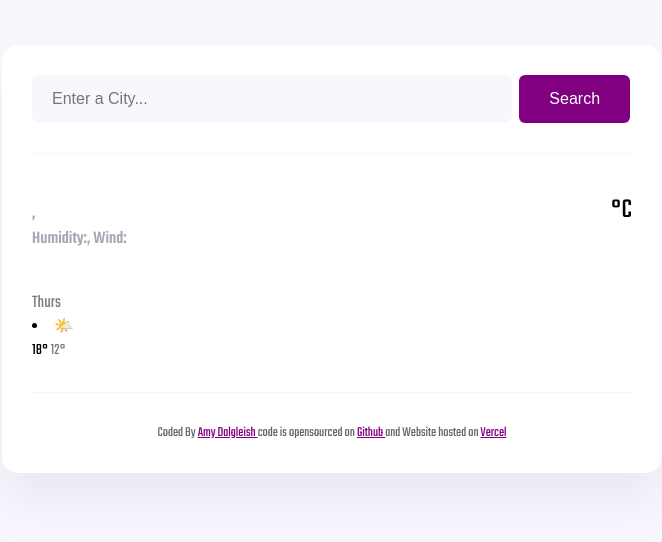
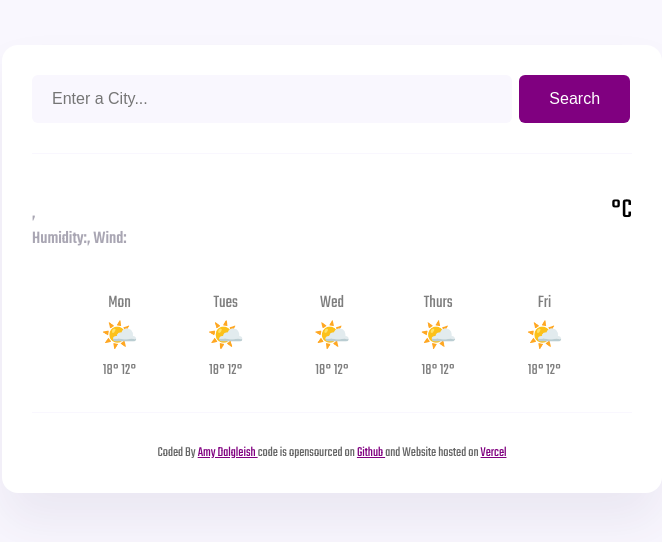
Before and after one commit to Ammyyd/AmyV2-Weather-App, a plain HTML site: page index.html in a window 1280 px wide. Shown: the whole page, without its empty margins (308-970 px from the left). Drawn offline with nearby package versions, Linux system fonts and the light colour scheme; no server answers.

Commit message:
Inject the Forecast HTML from JavaScript

```diff
--- a/index.html
+++ b/index.html
@@ -45,17 +45,7 @@
             <div class="weather-app-unit">°C</div>
           </div>
         </div>
-        <div class="weather-forecast">
-          <div class="row">
-            <div class="col-2">
-              <div class="weather-forecast-date">Thurs</div>
-              <li>🌤️</li>
-              <div class="weather-forecast-temperatures"></div>
-              <span class="weather-forecast-temperature-max"> 18° </span>
-              <span class="weather-forecast-temperature-min"> 12° </span>
-            </div>
-          </div>
-        </div>
+        <div class="weather-forecast" id="forecast"></div>
       </main>
       <footer>
         Coded By
--- a/src/index.js
+++ b/src/index.js
@@ -52,7 +52,32 @@ function handleSearchSubmit(event) {
   searchCity(searchInput.value);
 }
 
+function displayForecast() {
+  let forecastElement = document.querySelector("#forecast");
+
+  let days = ["Mon", "Tues", "Wed", "Thurs", "Fri"];
+  let forecastHtml = "";
+
+  days.forEach(function (day) {
+    forecastHtml =
+      forecastHtml +
+      `
+  <div class="weather-forecast-day">
+    <div class="weather-forecast-date">${day}</div>
+    <div class="weather-forecast-icon">🌤️</div>
+    <div class="weather-forecast-temperatures"></div>
+    <span class="weather-forecast-temperature-max"> 18° </span>
+    <span class="weather-forecast-temperature-min"> 12° </span>
+  </div>
+`;
+  });
+
+  forecastElement.innerHTML = forecastHtml;
+}
+
 let searchFormElement = document.querySelector("#search-form");
 searchFormElement.addEventListener("submit", handleSearchSubmit);
 
 searchCity("Scotland");
+
+displayForecast();
--- a/src/style.css
+++ b/src/style.css
@@ -88,16 +88,24 @@ main {
 
 .weather-forecast {
   margin-top: 20px;
+  display: flex;
+  justify-content: space-evenly;
+}
+.weather-forecast-day {
+  text-align: center;
 }
 
 .weather-forecast-date {
   font-size: 18px;
   opacity: 0.5;
 }
+.weather-forecast-icon {
+  font-size: 30px;
+}
 .weather-forecast-temperatures {
   font-size: 14px;
 }
-
+.weather-forecast-temperature-max,
 .weather-forecast-temperature-min {
   opacity: 0.5;
 }
```
